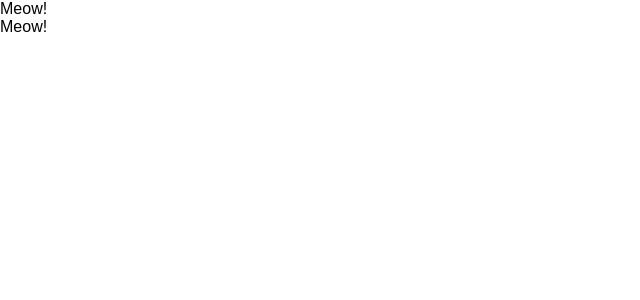
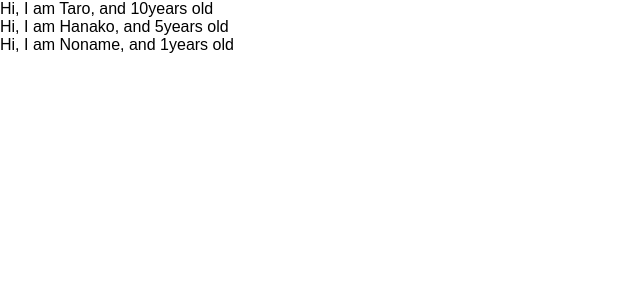
Before and after one commit to Ooism/udemy-react-redux-crud-application, a React (Create React App) app: page / in a window 1280 px wide. Shown: the top 300 px of the page, without its empty margins (0-640 px from the left). Built offline with nearby package versions, Linux system fonts and the light colour scheme.

Commit message:
learn props of component

```diff
--- a/src/App.js
+++ b/src/App.js
@@ -11,16 +11,32 @@
 
 
 const App = () => {
-   return (
+    const profiles = [
+      { name: "Taro", age: 10},
+      { name: "Hanako", age: 5},
+      { name: "Noname"}
+
+    ]
+
+
+	return (
 	<div>
-	  <Cat />
-	  <Cat />
-	</div>
+	{
+ 	 profiles.map((profile, index) => {
+		 return <User name={profile.name} age={profile.age} key={index} />
+
+	})
+	}
+	   </div>
 )
 }
 
-const Cat = () => {
-	return <div>Meow!</div>
+const User = (props) => {
+	return <div>Hi, I am {props.name}, and {props.age}years old </div>
+}
+
+User.defaultProps = {
+  age: 1
 }
 
 export default App;
```
